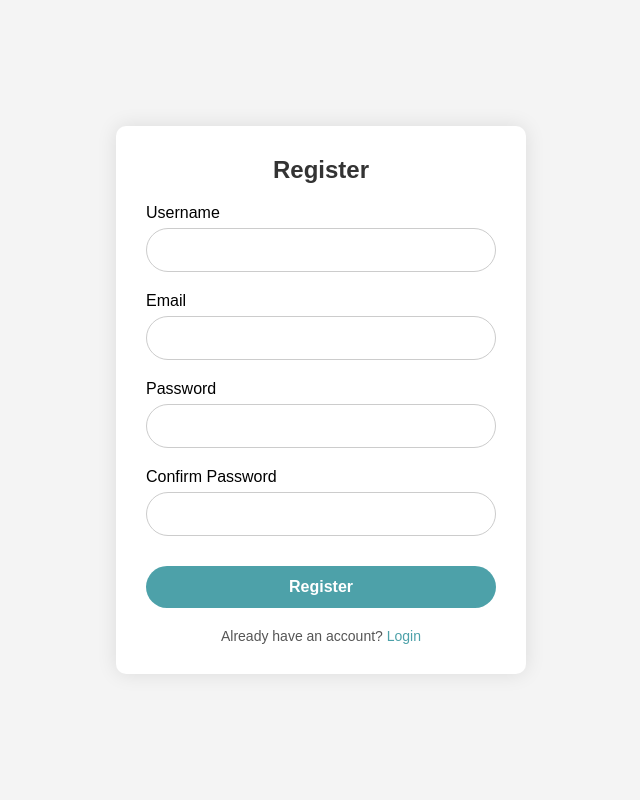
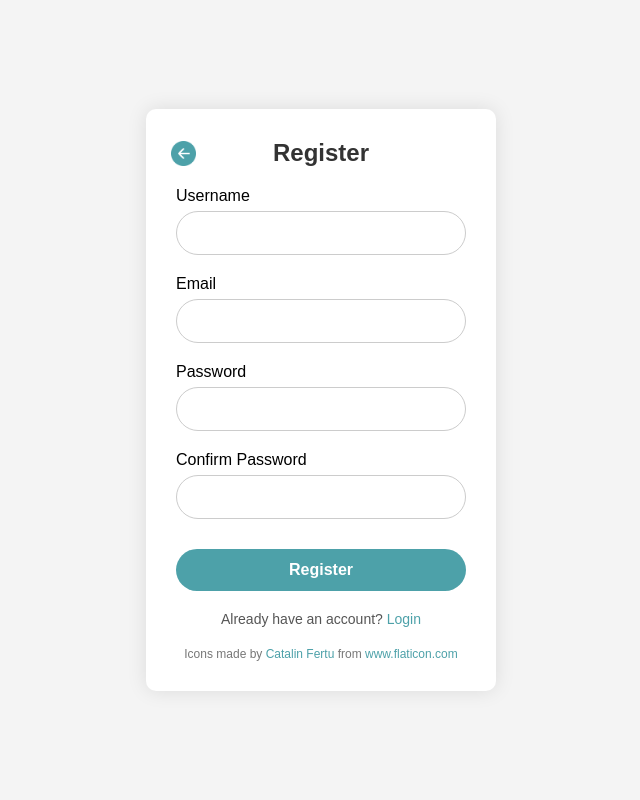
Before and after one commit to baebika/Event-Registration-System, a PHP site: page /register.php in a window 1280 px wide. Shown: the whole page, without its empty margins (319-959 px from the left). Run offline with PHP 8.4, Linux system fonts and the light colour scheme.

Commit message:
modify register page

```diff
--- a/register.php
+++ b/register.php
@@ -9,6 +9,7 @@
         * {
             margin: 0;
             padding: 0;
+            box-sizing: border-box;
         }
 
         body {
@@ -21,6 +22,31 @@
             margin: 0;
         }
 
+        .back-icon {
+            position: absolute;
+            top: 32px;
+            left: 25px;
+            background: none;
+            border: none;
+            cursor: pointer;
+            font-size: 16px;
+            color: #4DA1A9;
+            display: flex;
+            align-items: center;
+        }
+
+        .back-icon a img {
+            transition: transform 0.3s ease, opacity 0.3s ease;
+            /* Smooth transition */
+        }
+
+        .back-icon a:hover img {
+            transform: scale(1.1);
+            /* Slightly enlarge the icon */
+            opacity: 0.8;
+            /* Slightly reduce opacity */
+        }
+
         .signup-container {
             background-color: #fff;
             padding: 30px;
@@ -28,6 +54,7 @@
             box-shadow: 0 0 20px rgba(0, 0, 0, 0.1);
             width: 350px;
             text-align: center;
+            position: relative;
         }
 
         h2 {
@@ -46,7 +73,6 @@
             padding: 12px;
             border: 1px solid #ccc;
             border-radius: 25px;
-            box-sizing: border-box;
             font-size: 16px;
             outline: none;
             margin-top: 6px;
@@ -88,11 +114,30 @@
         .login-link a:hover {
             text-decoration: underline;
         }
+
+        .attribution {
+            margin-top: 20px;
+            font-size: 12px;
+            color: #777;
+            text-align: center;
+        }
+
+        .attribution a {
+            color: #4DA1A9;
+            text-decoration: none;
+        }
+
+        .attribution a:hover {
+            text-decoration: underline;
+        }
     </style>
 </head>
 
 <body>
     <div class="signup-container">
+        <div class="back-icon">
+            <a href="./login.php"><img src="./img/arrow.png" alt="back icon" width="25px"></a>
+        </div>
         <h2>Register</h2>
         <form action="#" method="post">
             <div class="input-group">
@@ -114,6 +159,12 @@
             <button type="submit" class="signup-button">Register</button>
         </form>
         <p class="login-link">Already have an account? <a href="./login.php">Login</a></p>
+
+        <!-- Attribution -->
+        <div class="attribution">
+            Icons made by <a href="https://www.flaticon.com/authors/catalin-fertu" title="Catalin Fertu">Catalin Fertu</a>
+            from <a href="https://www.flaticon.com/" title="Flaticon">www.flaticon.com</a>
+        </div>
     </div>
 </body>
 
```
